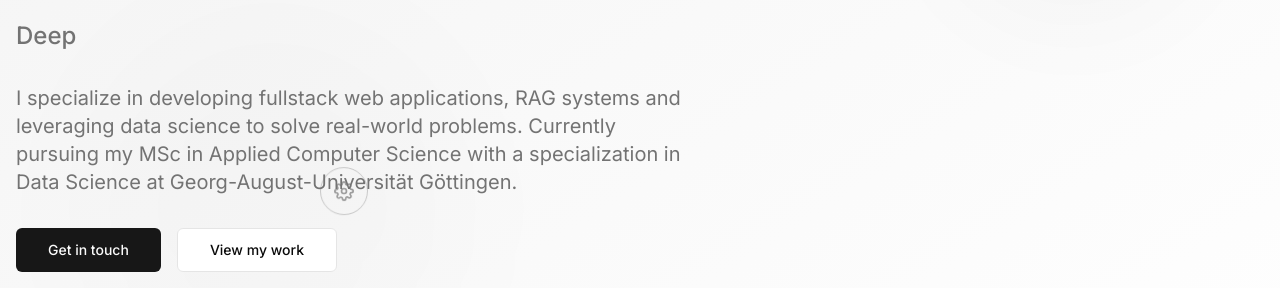
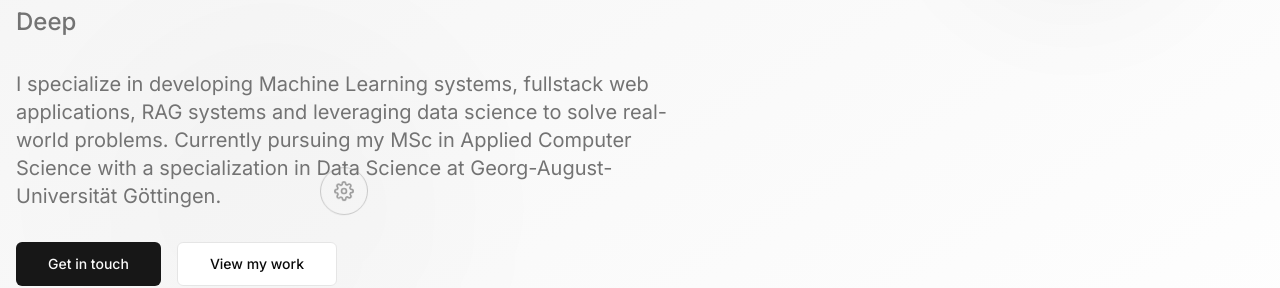
Before and after one commit to mohdUwaish59/Personal-Website, a Next.js app: page / in a window 1280 px wide. Shown: the part 320-608 px from the top of the page. Built offline with nearby package versions, Linux system fonts and the light colour scheme; no server answers.

Commit message:
Chore: Updating about me section

```diff
--- a/components/hero-section.tsx
+++ b/components/hero-section.tsx
@@ -63,7 +63,7 @@ export function HeroSection() {
             transition={{ duration: 0.5, delay: 0.2 }}
           >
             <p className="text-lg md:text-xl mb-8 max-w-2xl text-muted-foreground">
-              I specialize in developing fullstack web applications, RAG systems and leveraging data science
+              I specialize in developing Machine Learning systems, fullstack web applications, RAG systems and leveraging data science
               to solve real-world problems. Currently pursuing my MSc in Applied Computer Science
               with a specialization in Data Science at Georg-August-Universität Göttingen.
             </p>
```
